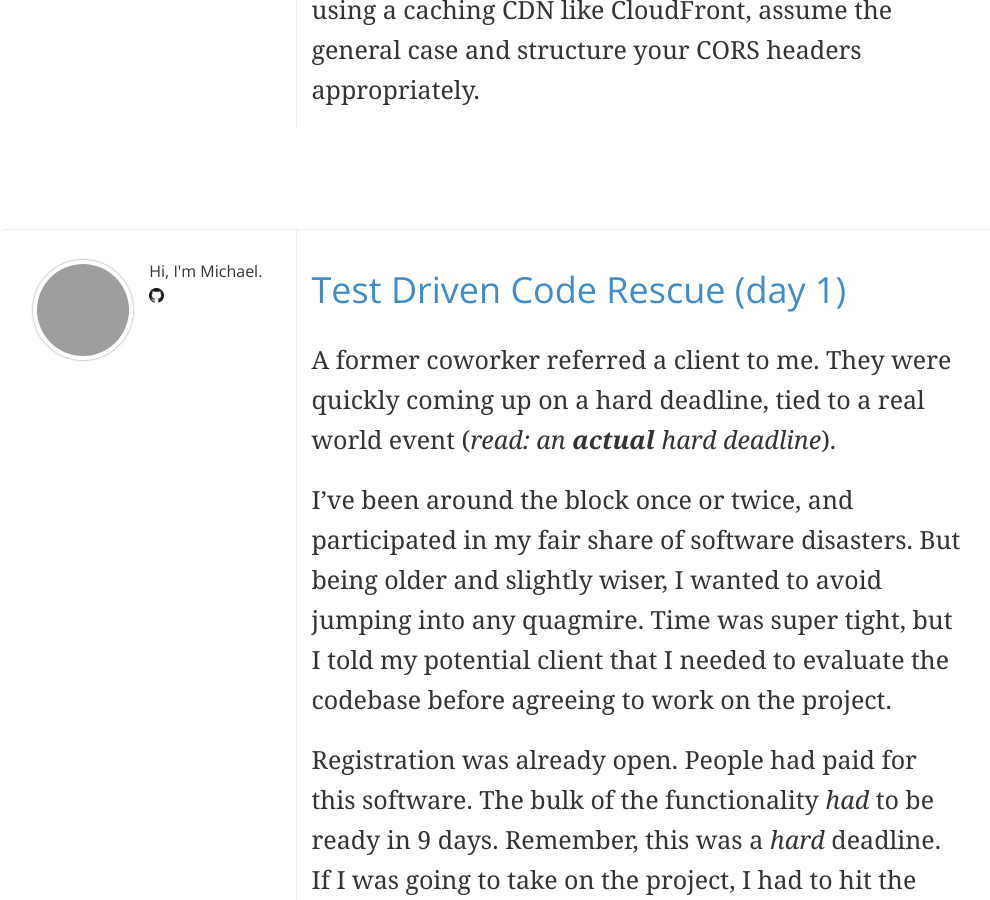
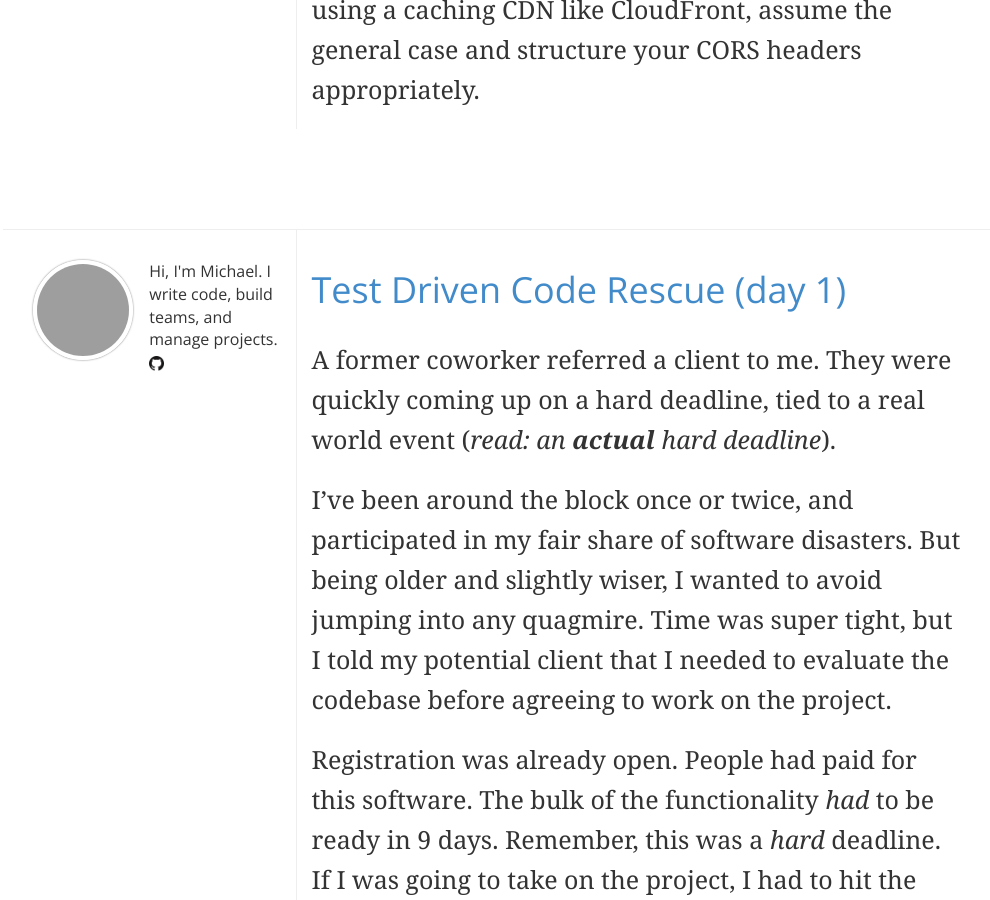
Before and after one commit to jackpine/jackpine.github.com, a Jekyll site: the page built from blog/index.html, in a window 1280 px wide and 900 px high, scrolled down 2834 px, cut to the strip 0-900 px from the top of the window. Shown: the whole strip, without its empty margins (52-1042 px from the left). Built offline with Jekyll 4.4.1, drawn with Linux system fonts in a browser that asks for light colours; Markdown is read by kramdown in place of the engine named in the settings; grey boxes are pictures that could not be loaded.

Commit message:
one line bio

```diff
--- a/_config.yml
+++ b/_config.yml
@@ -17,4 +17,5 @@ authors:
     first_name: Michael
     email: michael.john.kirk@gmail.com
     github: michaelkirk
+    bio: I write code, build teams, and manage projects.
     avatar: http://www.gravatar.com/avatar/28b6612d548d24ff57361dac58ac3fee?s=200
```
